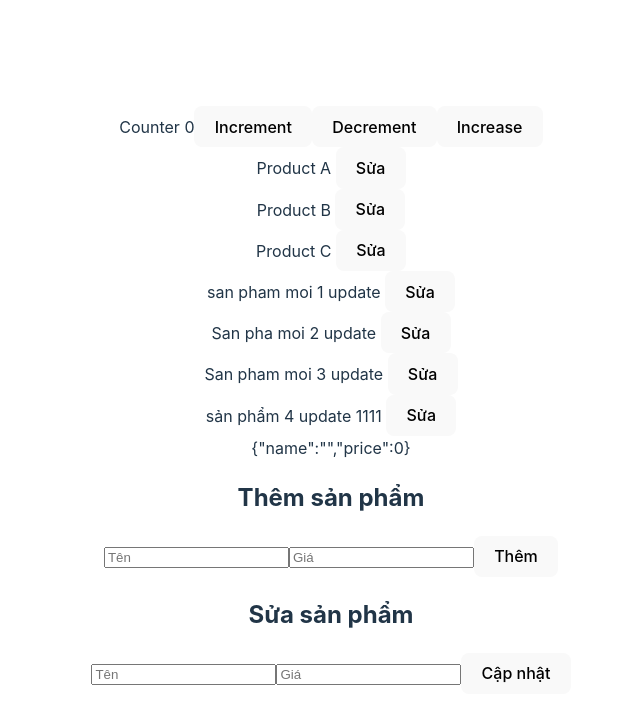
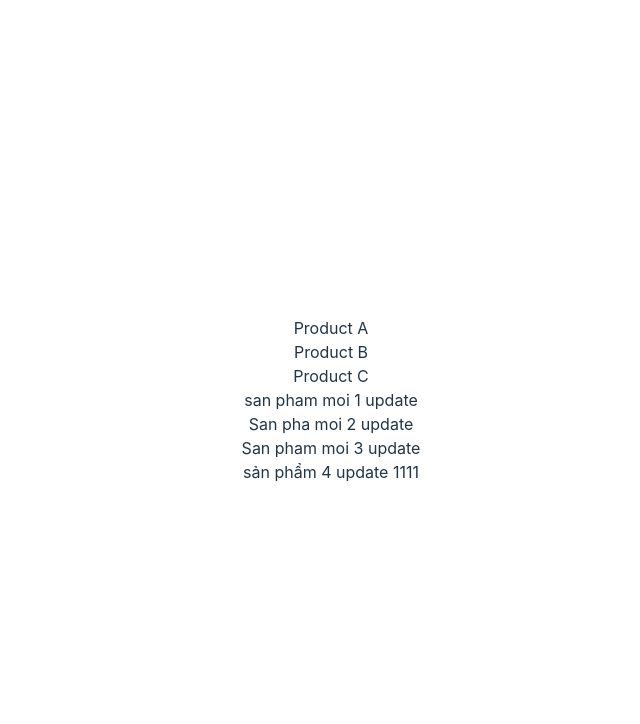
Before and after one commit to datlt2306/FPL-WEB209, a React (Vite) app: page / in a window 1280 px wide. Shown: the top 724 px of the page, without its empty margins (309-949 px from the left). Built offline with nearby package versions, Linux system fonts and the light colour scheme; data requests are answered from the project's data file.

Commit message:
Buổi 4: useQuery

```diff
--- a/package.json
+++ b/package.json
@@ -16,7 +16,8 @@
     "dependencies": {
         "immer": "^10.0.3",
         "react": "^18.2.0",
-        "react-dom": "^18.2.0"
+        "react-dom": "^18.2.0",
+        "react-query": "^3.39.3"
     },
     "devDependencies": {
         "@types/react": "^18.2.15",
--- a/src/App.tsx
+++ b/src/App.tsx
@@ -11,10 +11,10 @@ import Counter from './components/Counter'
 function App() {
     return (
         <>
-            <Counter />
+            {/* <Counter /> */}
             <ProductList />
-            <ProductAdd />
-            <ProductEdit />
+            {/* <ProductAdd /> */}
+            {/* <ProductEdit /> */}
         </>
     )
 }
--- a/src/components/ProductList/index.tsx
+++ b/src/components/ProductList/index.tsx
@@ -1,25 +1,20 @@
 import { useContext, useEffect } from 'react'
 import { IProduct } from '../../interfaces/Product'
 import { ProductContext } from '../../context/product'
+import { useQuery } from 'react-query'
 
 const ProductList = () => {
-    const { state, dispatch } = useContext(ProductContext)
-    useEffect(() => {
-        fetch(`http://localhost:3000/products`)
-            .then((response) => response.json())
-            .then((data) => {
-                dispatch({ type: 'GET_PRODUCTS', payload: data })
-            })
-    }, [dispatch])
-    if (!state.products) return <>Không có sản phẩm nào</>
-    return (
-        <>
-            {state.products.map((item: IProduct, index: number) => (
-                <div key={index}>
-                    {item.name} <button onClick={() => dispatch({ type: 'GET_PRODUCT', payload: item })}>Sửa</button>
-                </div>
-            ))}
-        </>
-    )
+    const {
+        data: products,
+        isLoading,
+        isError
+    } = useQuery('PRODUCT_KEY', async () => {
+        const response = await fetch(`http://localhost:3000/products`)
+        const data = await response.json()
+        return data
+    })
+    if (isLoading) return <>Loading...</>
+    if (isError) return <div>Error.</div>
+    return <>{products?.map((item: IProduct, index: number) => <div key={index}>{item.name}</div>)}</>
 }
 export default ProductList
--- a/src/main.tsx
+++ b/src/main.tsx
@@ -2,13 +2,11 @@ import React, { useState } from 'react'
 import ReactDOM from 'react-dom/client'
 import App from './App.tsx'
 import './index.css'
-import ProductContextProvider from './context/product.tsx'
-import CounterContextProvider from './context/counter.tsx'
+import { QueryClient, QueryClientProvider } from 'react-query'
 
+const queryClient = new QueryClient()
 ReactDOM.createRoot(document.getElementById('root')!).render(
-    <CounterContextProvider>
-        <ProductContextProvider>
-            <App />
-        </ProductContextProvider>
-    </CounterContextProvider>
+    <QueryClientProvider client={queryClient}>
+        <App />
+    </QueryClientProvider>
 )
```
Also changed, not shown: 1 other file (tests, documents, lock files or other folders).
